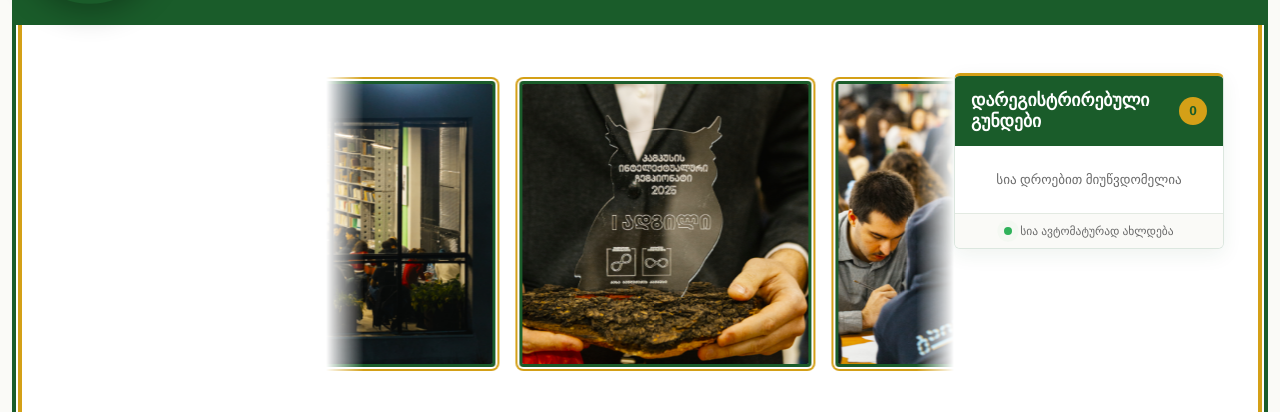
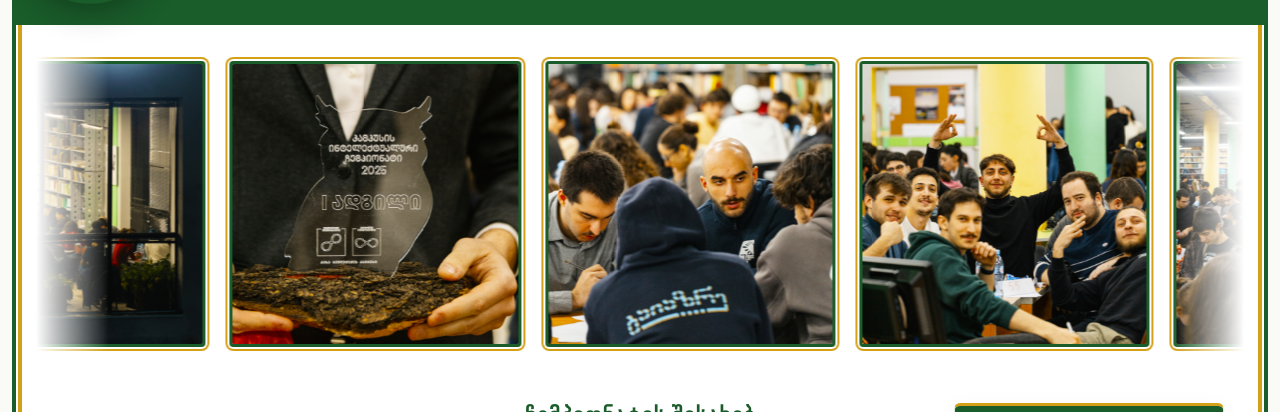
Before and after one commit to Nanukakh/Championship-2026, a plain HTML site: page index.html in a window 1280 px wide. Shown: the part 460-872 px from the top of the page. Drawn offline with nearby package versions, Linux system fonts and the light colour scheme; no server answers.

Commit message:
Update index.html

```diff
--- a/index.html
+++ b/index.html
@@ -311,6 +311,8 @@
   }
 
   /* ---------- ფოტოების მოძრავი ზოლი ---------- */
+  #gallery { padding: 28px 20px 0; }
+  body.hide-header #gallery { display: none !important; }
   .gallery-viewport {
     overflow: hidden;
     padding: 8px 0;
@@ -883,16 +885,17 @@
     </div>
   </header>
 
+  <!-- ფოტოების მოძრავი ზოლი: მთლიან სიგანეზე, მხოლოდ მთავარ გვერდზე -->
+  <section id="gallery" hidden aria-label="ფოტოგალერეა">
+    <div class="gallery-viewport">
+      <div class="gallery-track" id="gallery-track"></div>
+    </div>
+  </section>
+
   <div class="layout">
     <main>
       <!-- ===================== მთავარი გვერდი ===================== -->
       <div class="view" id="view-home">
-        <section id="gallery" hidden aria-label="ფოტოგალერეა">
-          <div class="gallery-viewport">
-            <div class="gallery-track" id="gallery-track"></div>
-          </div>
-        </section>
-
         <section id="about">
           <div class="section-label">
             <div class="line"></div>
@@ -1576,7 +1579,7 @@ function buildGallery() {
   var sec = document.getElementById('gallery');
   var vp = sec.querySelector('.gallery-viewport');
   var track = document.getElementById('gallery-track');
-  if (document.getElementById('view-home').hidden) return;   // მთავარი გვერდი დამალულია
+  if (document.body.classList.contains('hide-header')) return;   // მთავარი გვერდი დამალულია
   sec.hidden = false;
   var W = vp.clientWidth;
   if (!W || W === galleryBuiltW) return;
```
